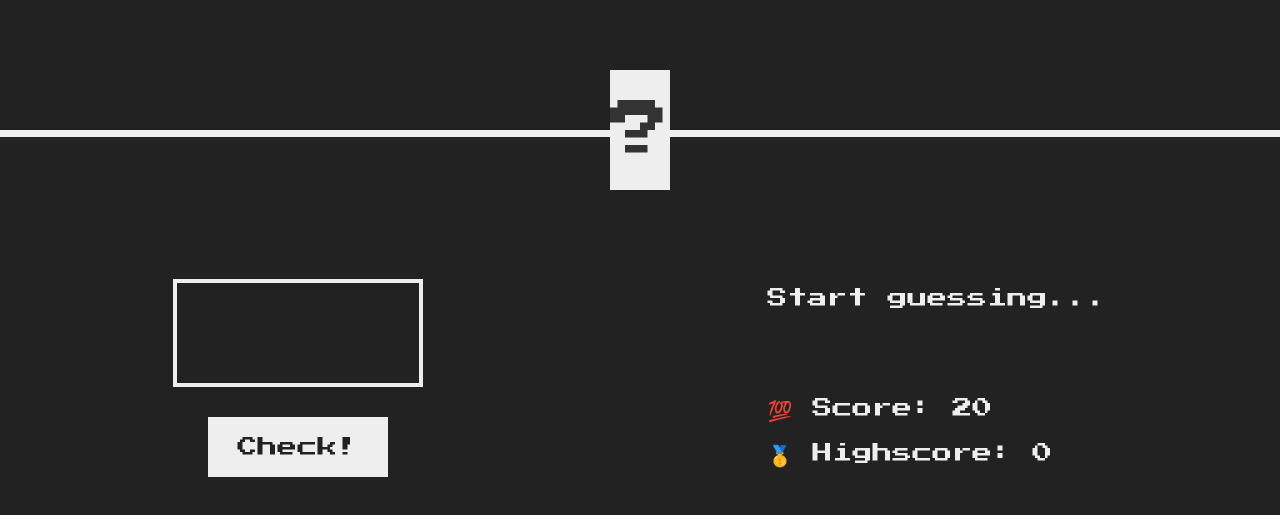
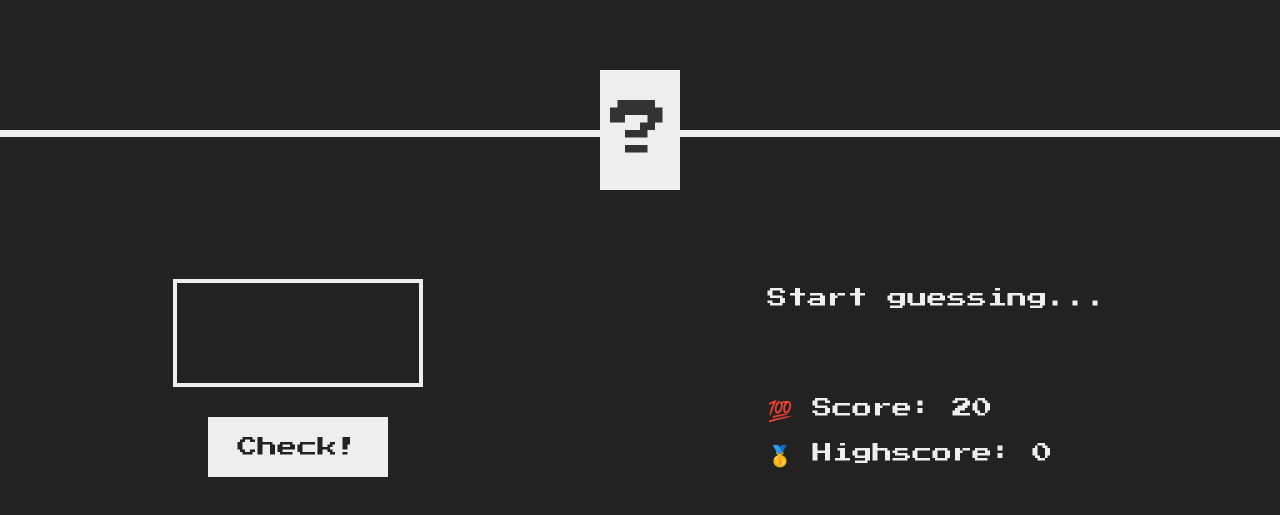
Before and after one commit to yshalsager/Guess-My-Number, a plain HTML site: page index.html in a window 1280 px wide. Shown: the part 201-716 px from the top of the page. Drawn offline with Linux system fonts and the light colour scheme.

Commit message:
style: increase number horizontal padding

```diff
--- a/style.css
+++ b/style.css
@@ -65,7 +65,7 @@ h1 {
   color: #333;
   font-size: 6rem;
   max-width: 15rem;
-  padding: 3rem 0rem;
+  padding: 3rem 1rem;
   text-align: center;
   position: absolute;
   bottom: 0;
```
